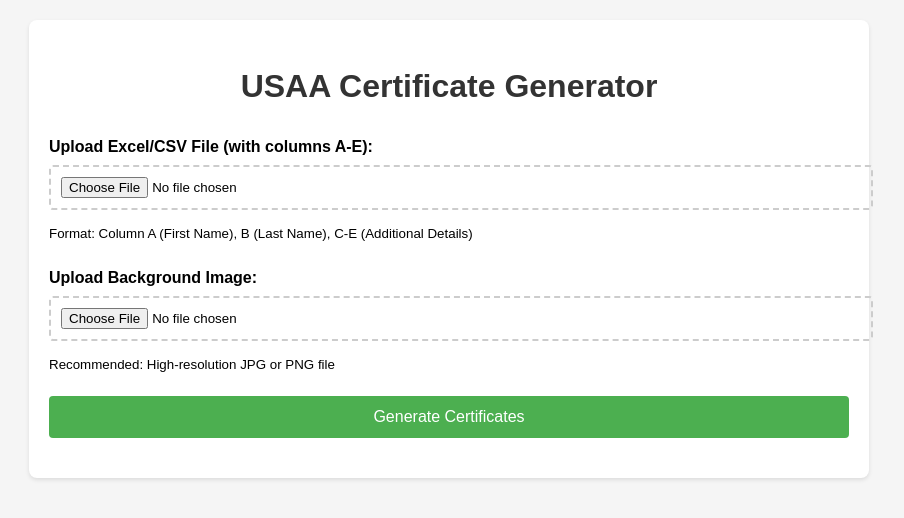
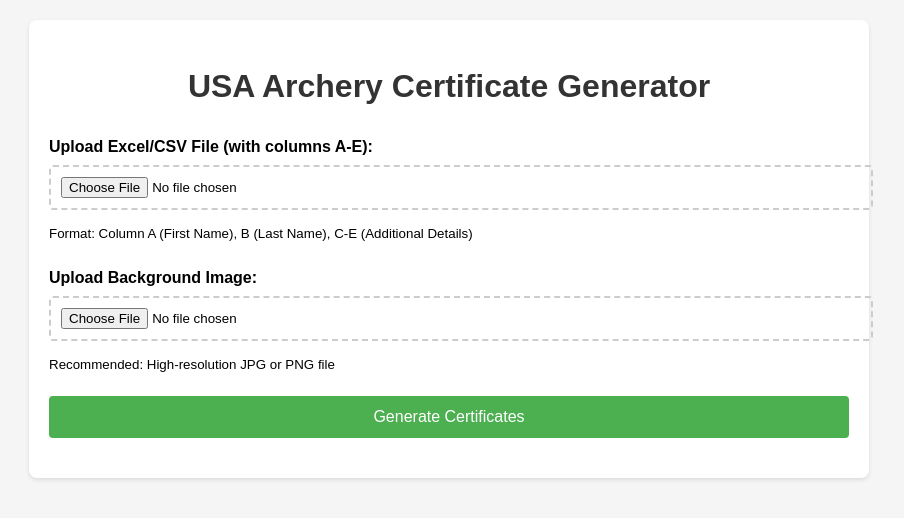
Before and after one commit to bitterjay/usaa-certs, a PHP site: page / in a window 1280 px wide. Shown: the top 518 px of the page, without its empty margins (191-1095 px from the left). Run offline with PHP 8.4, Linux system fonts and the light colour scheme.

Commit message:
Update page heading to match title

```diff
--- a/index.php
+++ b/index.php
@@ -72,7 +72,7 @@ session_start();
 </head>
 <body>
     <div class="container">
-        <h1>USAA Certificate Generator</h1>
+        <h1>USA Archery Certificate Generator</h1>
 
         <?php
         if (isset($_POST['submit'])) {
```
